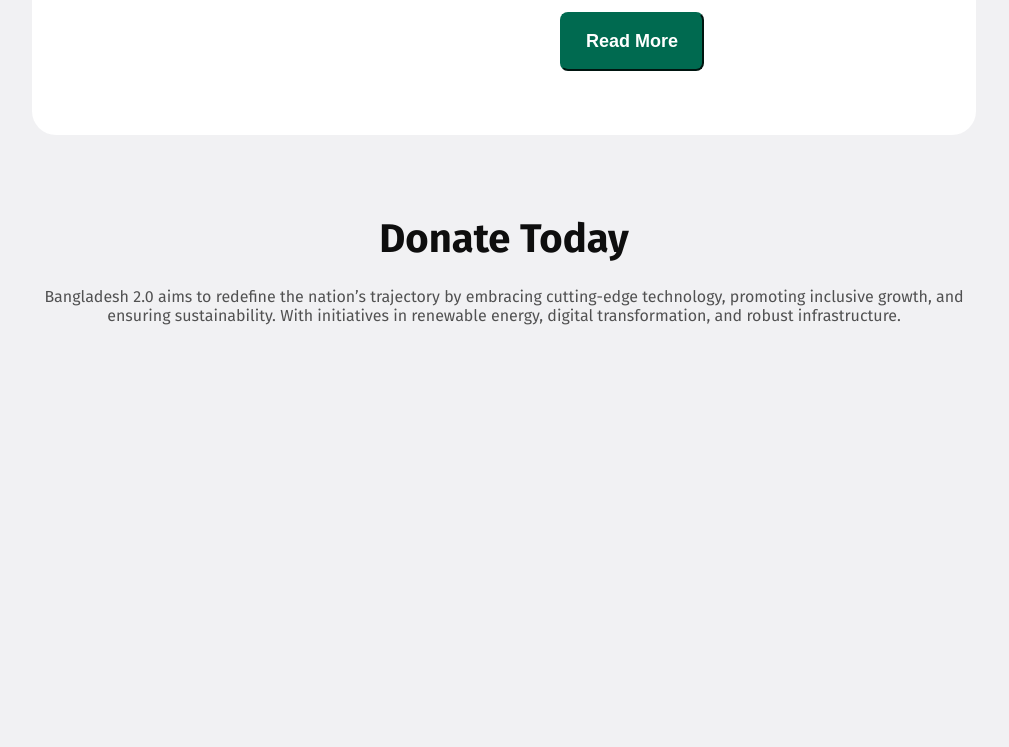
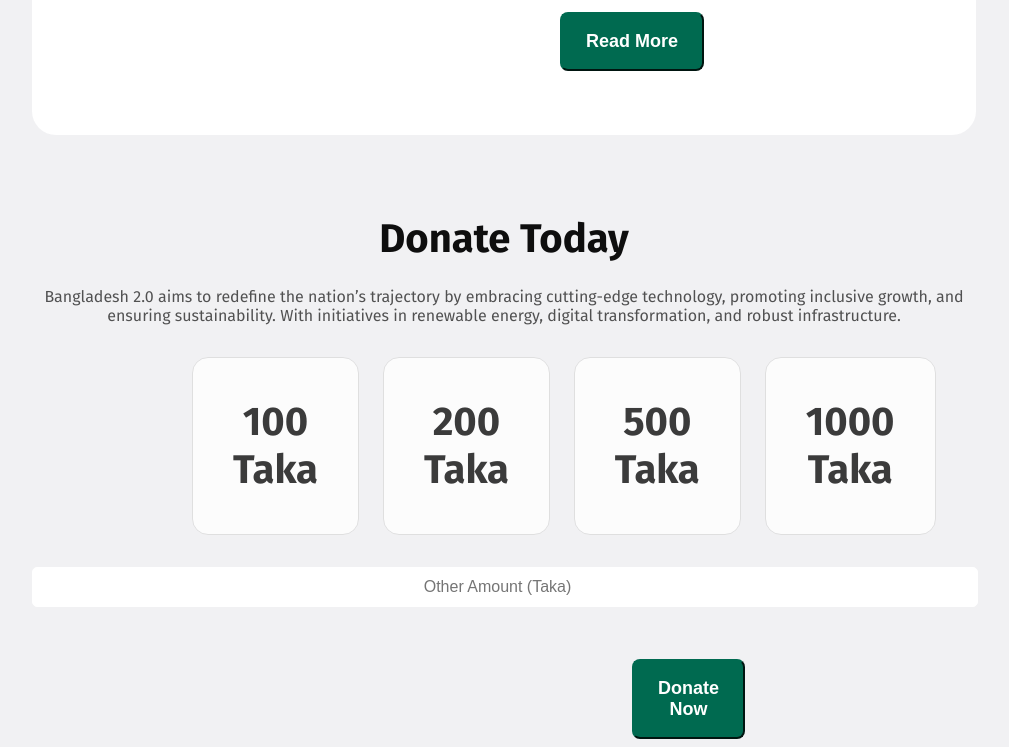
Before and after one commit to Sara-Anni/assignment1, a plain HTML site: page index.html in a window 1280 px wide. Shown: the part 4085-4832 px from the top of the page, without its empty margins (136-1145 px from the left). Before the commit the page ends 4442 px from the top, so only its background shows below. Drawn offline with Linux system fonts and the light colour scheme.

Commit message:
fourth commit

```diff
--- a/index.html
+++ b/index.html
@@ -124,6 +124,26 @@
          <h3 class="vision-future1">Donate Today</h3>
       <p class="about-vf1">Bangladesh 2.0 aims to redefine the nation’s trajectory by embracing cutting-edge technology, promoting inclusive growth, and ensuring sustainability. With initiatives in renewable energy, digital transformation, and robust infrastructure.</p>
 
+      <div class="donation-option">
+
+    <div class="donation-options">
+      <input type="radio" id="option-100" name="donation" />
+      <label for="option-100" class="donation1">100 Taka</label>
+
+      <input type="radio" id="option-200" name="donation" />
+      <label for="option-200" class="donation1">200 Taka</label>
+
+      <input type="radio" id="option-500" name="donation" />
+      <label for="option-500" class="donation1">500 Taka</label>
+
+      <input type="radio" id="option-1000" name="donation" />
+      <label for="option-1000" class="donation1">1000 Taka</label>
+  </div>
+
+  <input type="number" class="custom-amount" placeholder="Other Amount (Taka)" />
+
+  <button class="grn-btn1">Donate Now</button>
+      </div>
       </section>
     </main>
     <footer>
--- a/styles/style.css
+++ b/styles/style.css
@@ -86,6 +86,13 @@ nav ul li{
     border-radius: 8px;
     padding: 17px 24px;
     border-color: #006A50;
+    cursor: pointer;
+    transition: background-color 0.3s ease;
+
+}
+
+.grn-btn:hover {
+    background-color: #4CAF50;
 }
 
 .banner-pic{
@@ -354,3 +361,66 @@ nav ul li{
     margin: 0px 160px 32px 160px;
     text-align: center;
 }
+
+.donation-option {
+margin: 0px 160px;
+}
+
+.donation-options {
+    display: flex;
+    font-size: 40px;
+    font-weight: bold;
+    color: #0E0E0E;
+    opacity: 80%;
+    text-align: center;
+    margin: 0px 160px 32px 160px;
+
+
+}
+
+.donation1{
+    border-radius: 16px;
+    border-style: solid;
+    border-width: 1px;
+    border-color: #dbdbdb;
+    margin-right: 24px;
+    padding: 40px;
+    background-color: #FFFFFF;
+}
+
+
+input[type="radio"] {
+    display: none;
+}
+
+input[type="radio"]:checked + label {
+    background-color: #C6E4D6;
+
+}
+
+.custom-amount {
+    width: calc(100% - 20px);
+    padding: 10px;
+    font-size: 16px;
+    border: 1px solid #FFFFFF;
+    border-radius: 5px;
+    margin-bottom: 20px;
+    text-align: center;
+}
+
+.grn-btn1{
+    color: #FFFFFF;
+    font-weight: 600;
+    font-size: 18px;
+    background-color: #006A50;
+    border-radius: 8px;
+    padding: 17px 24px;
+    border-color: #006A50;
+    cursor: pointer;
+    transition: background-color 0.3s ease;
+    margin: 32px 400px 0px 600px;
+}
+
+.grn-btn1:hover {
+    background-color: #4CAF50;
+}
```
